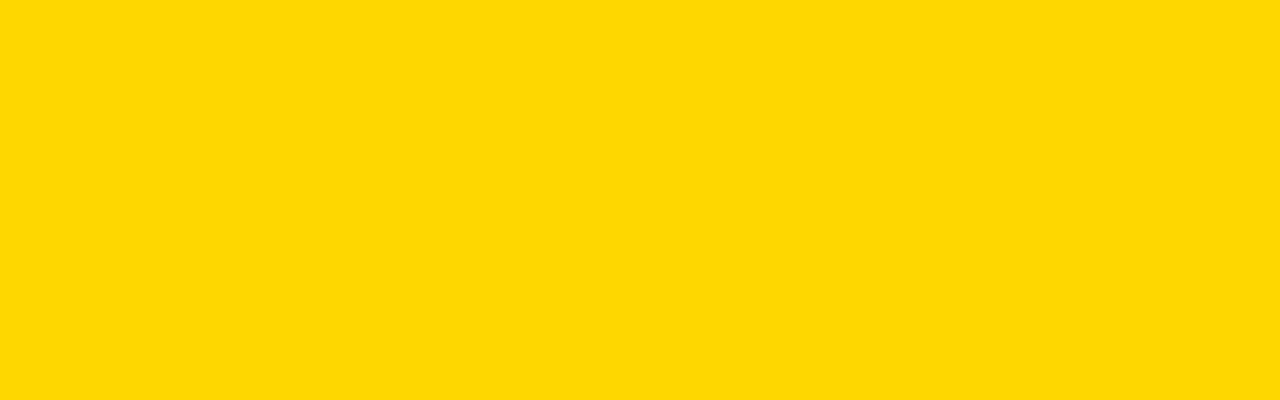
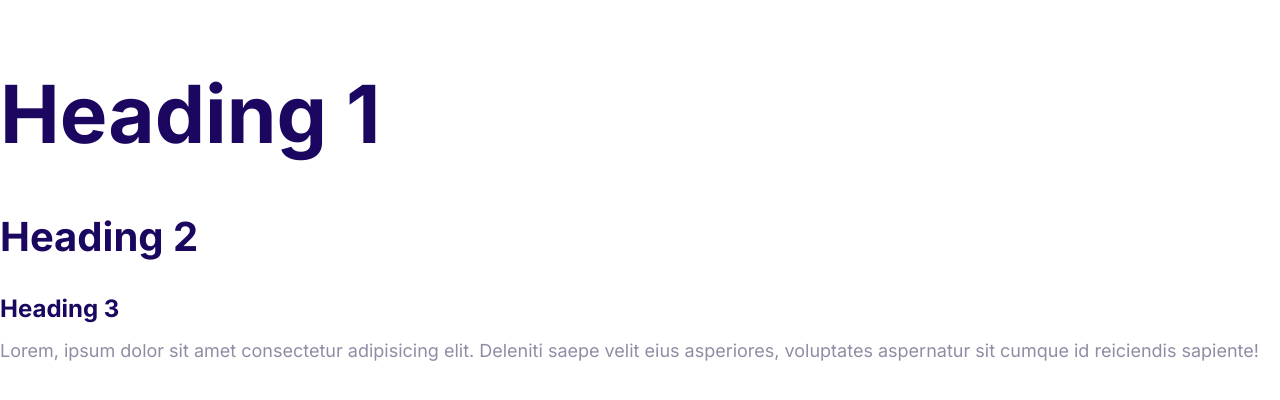
Before and after one commit to ishayzikri/Shashify, a plain HTML site: page index.html in a window 1280 px wide. Drawn offline with Linux system fonts and the light colour scheme.

Commit message:
define styles for the fonts.

```diff
--- a/css/styles.css
+++ b/css/styles.css
@@ -1,3 +1,55 @@
-body {
-    background-color: gold;
+:root{
+    --color-primmary:#2584ff;
+    --color-secendary: #00d9ff;
+    --color-accent: #ff3400;
+    --color-heading: #1b0760;
+    --color-body: #918ca4;
+
 }
+html{
+    font-size: 62.5%;
+}
+
+body{
+    font-family: inter, Arial, Helvetica, sans-serif;
+    color: var(--color-body);
+    font-size: 2.4rem;
+    line-height: 1.5;
+}
+
+h1,h2,h3{
+    color: var(--color-heading);
+    margin-bottom: 1rem;
+
+}
+
+h1{
+    font-size: 7rem;
+}
+
+h2{
+    font-size: 4rem;
+}
+
+h3{
+    font-size: 3rem;
+}
+
+p{
+    margin-top: 0;
+}
+
+@media screen and (min-width:1024px) {
+    body{
+        font-size: 1.8rem;
+    }
+    h1{
+        font-size: 8rem;
+    }
+    h2{
+        font-size: 4rem;
+    }
+    h3{
+        font-size: 2.4rem;
+    }
+}
--- a/index.html
+++ b/index.html
@@ -4,11 +4,17 @@
     <meta charset="UTF-8">
     <meta name="viewport" content="width=device-width, initial-scale=1.0">
     <title>shashify</title>
+    <link rel="preconnect" href="https://fonts.googleapis.com">
+    <link rel="preconnect" href="https://fonts.gstatic.com" crossorigin>
+    <link href="https://fonts.googleapis.com/css2?family=Inter:wght@400;700&display=swap" rel="stylesheet">
     <link rel="stylesheet" href="/css/normalize.css">
     <link rel="stylesheet" href="/css/styles.css">
 
 </head>
 <body>
-
+    <h1>Heading 1</h1>
+    <h2>Heading 2</h2>
+    <h3>Heading 3</h3>
+    <p>Lorem, ipsum dolor sit amet consectetur adipisicing elit. Deleniti saepe velit eius asperiores, voluptates aspernatur sit cumque id reiciendis sapiente!</p>
 </body>
 </html>
```
